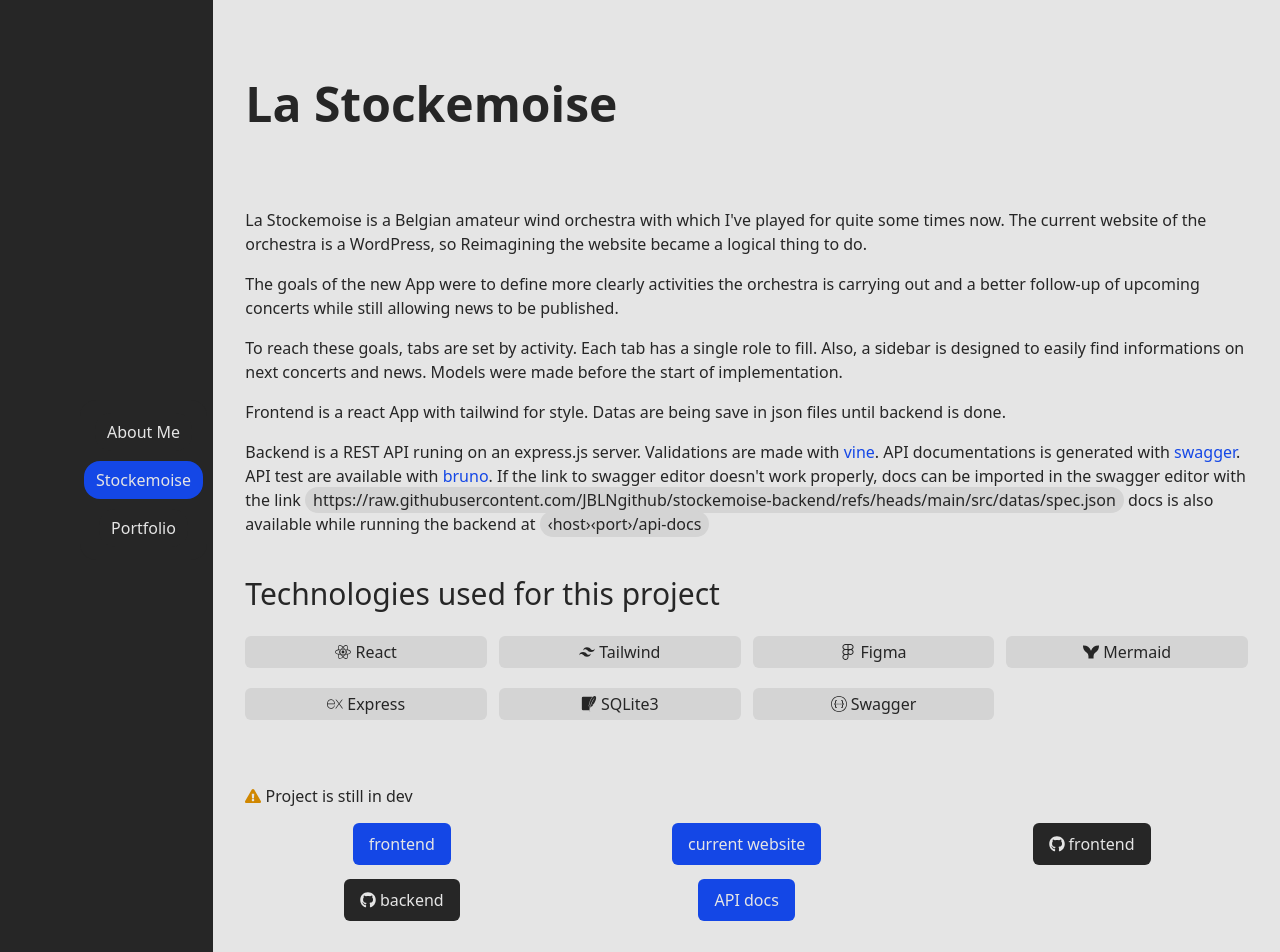
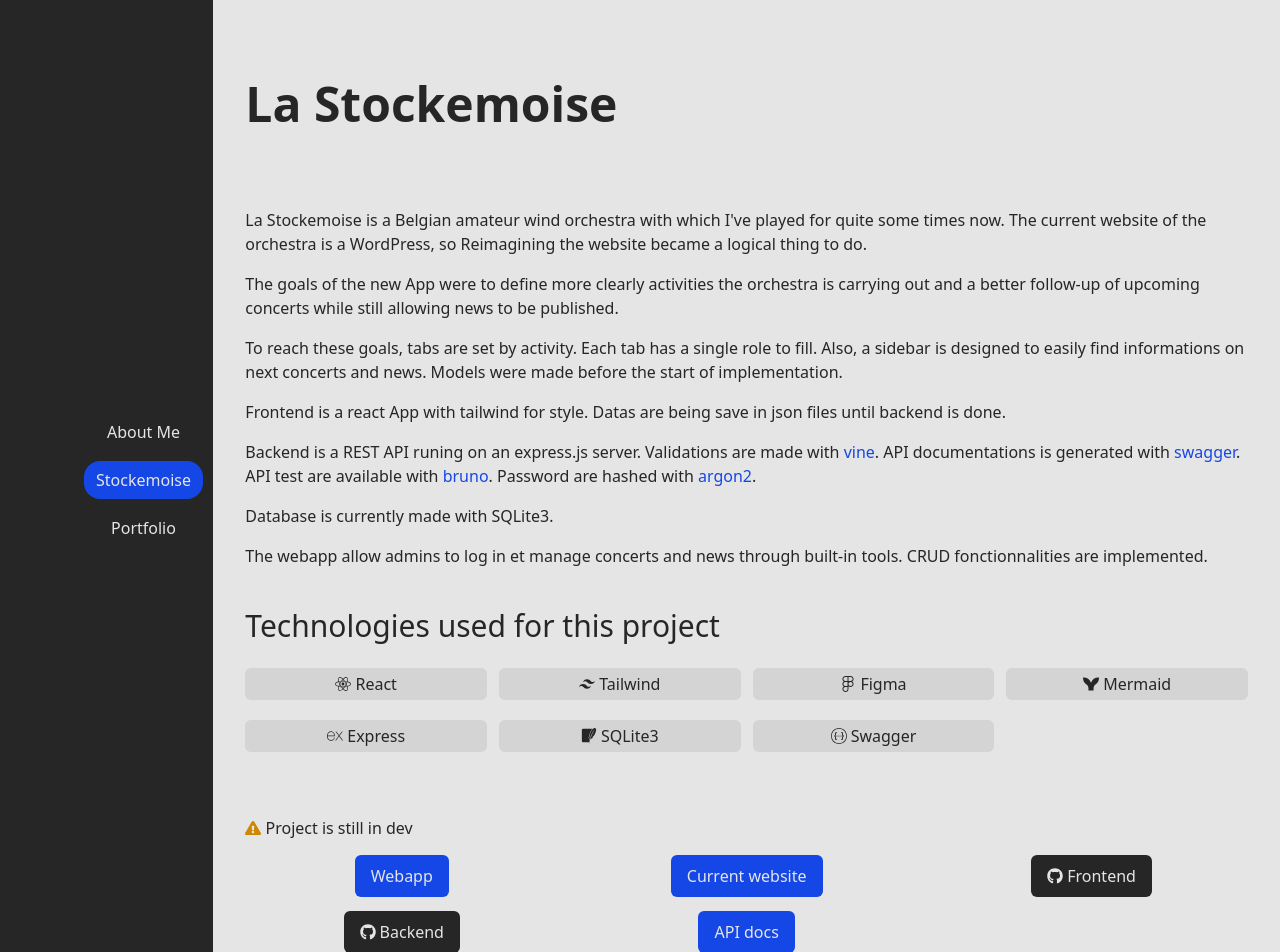
Before and after one commit to JBLNgithub/portfolio, a React (Vite) app: page /stockemoise in a window 1280 px wide. Shown: the top 952 px of the page. Built offline with nearby package versions, Linux system fonts and the light colour scheme.

Commit message:
update stockemoise desc

```diff
--- a/src/pages/StockemoisePage.jsx
+++ b/src/pages/StockemoisePage.jsx
@@ -11,11 +11,11 @@
 
 const StockemoisePage = () => {
   const refs = [
-    {label:'frontend', ref:'https://jblngithub.github.io/stockemoise/', isGithub:'false'},
-    {label:'current website', ref:'https://stockemoise.be/', isGithub:'false'},
-    {label:'frontend', ref:'https://github.com/JBLNgithub/stockemoise', isGithub:'true'},
-    {label:'backend', ref:'https://github.com/JBLNgithub/stockemoise-backend', isGithub:'true'},
-    {label:'API docs', ref:'https://editor.swagger.io/?url=https://raw.githubusercontent.com/JBLNgithub/stockemoise-backend/refs/heads/main/src/datas/spec.json', isGithub:'false'},
+    {label:'Webapp', ref:'https://stockemoise.onrender.com/', isGithub:'false'},
+    {label:'Current website', ref:'https://stockemoise.be/', isGithub:'false'},
+    {label:'Frontend', ref:'https://github.com/JBLNgithub/stockemoise', isGithub:'true'},
+    {label:'Backend', ref:'https://github.com/JBLNgithub/stockemoise-backend', isGithub:'true'},
+    {label:'API docs', ref:'https://stockemoise.onrender.com/api-docs/', isGithub:'false'},
   ]
 
   return (
@@ -43,7 +43,13 @@
             Frontend is a react App with tailwind for style. Datas are being save in json files until backend is done.
           </p>
           <p className='mt-4'>
-            Backend is a REST API runing on an express.js server. Validations are made with <BasicLink lin='https://vinejs.dev/docs/introduction' label='vine' />. API documentations is generated with <BasicLink lin='https://swagger.io/' label='swagger' />. API test are available with <BasicLink lin='https://www.usebruno.com/' label='bruno' />. If the link to swagger editor doesn't work properly, docs can be imported in the swagger editor with the link <span className='bg-neutral-300 px-2 py-0.5 rounded-2xl'>https://raw.githubusercontent.com/JBLNgithub/stockemoise-backend/refs/heads/main/src/datas/spec.json</span> docs is also available while running the backend at <span className='bg-neutral-300 px-2 py-0.5 rounded-2xl'>&#8249;host&#8250;&#8249;port&#8250;/api-docs</span>
+            Backend is a REST API runing on an express.js server. Validations are made with <BasicLink lin='https://vinejs.dev/docs/introduction' label='vine' />. API documentations is generated with <BasicLink lin='https://swagger.io/' label='swagger' />. API test are available with <BasicLink lin='https://www.usebruno.com/' label='bruno' />. Password are hashed with <BasicLink lin='https://github.com/ranisalt/node-argon2' label='argon2' />.
+          </p>
+          <p className='mt-4'>
+            Database is currently made with SQLite3.
+          </p>
+          <p className='mt-4'>
+            The webapp allow admins to log in et manage concerts and news through built-in tools. CRUD fonctionnalities are implemented.
           </p>
 
           <UsedTechno>
```
